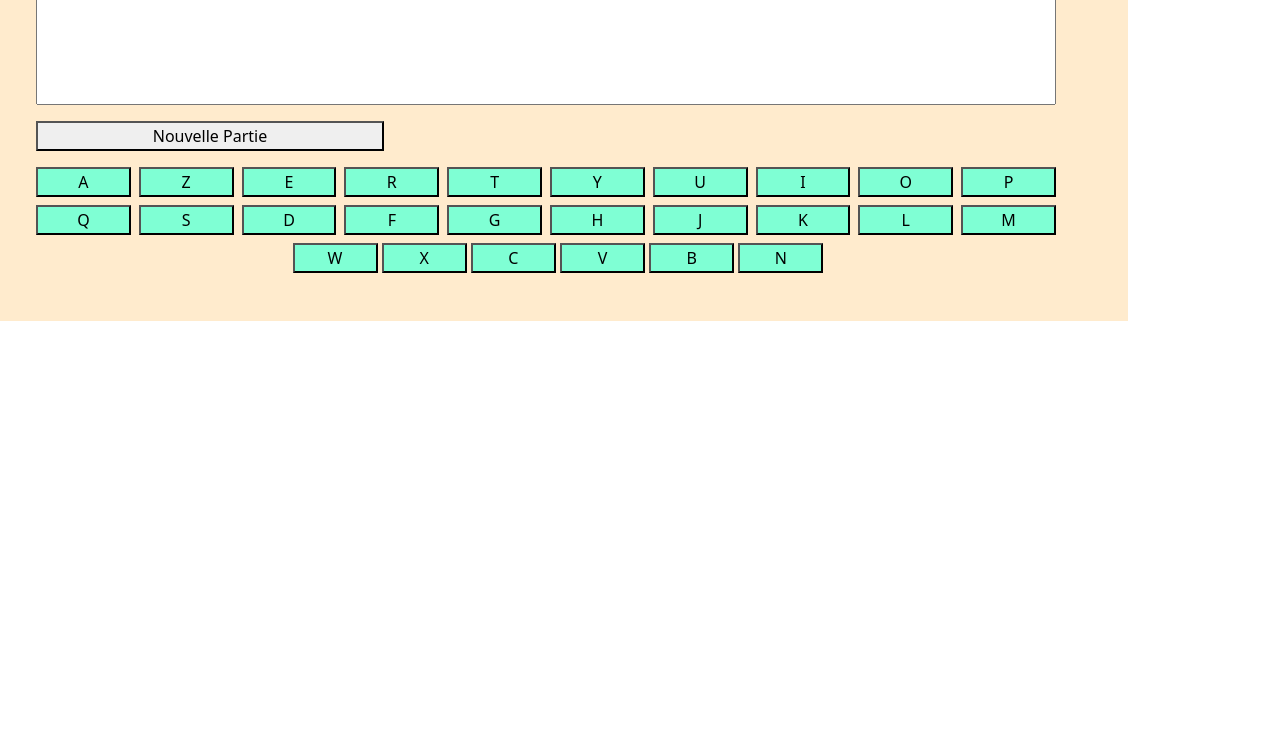
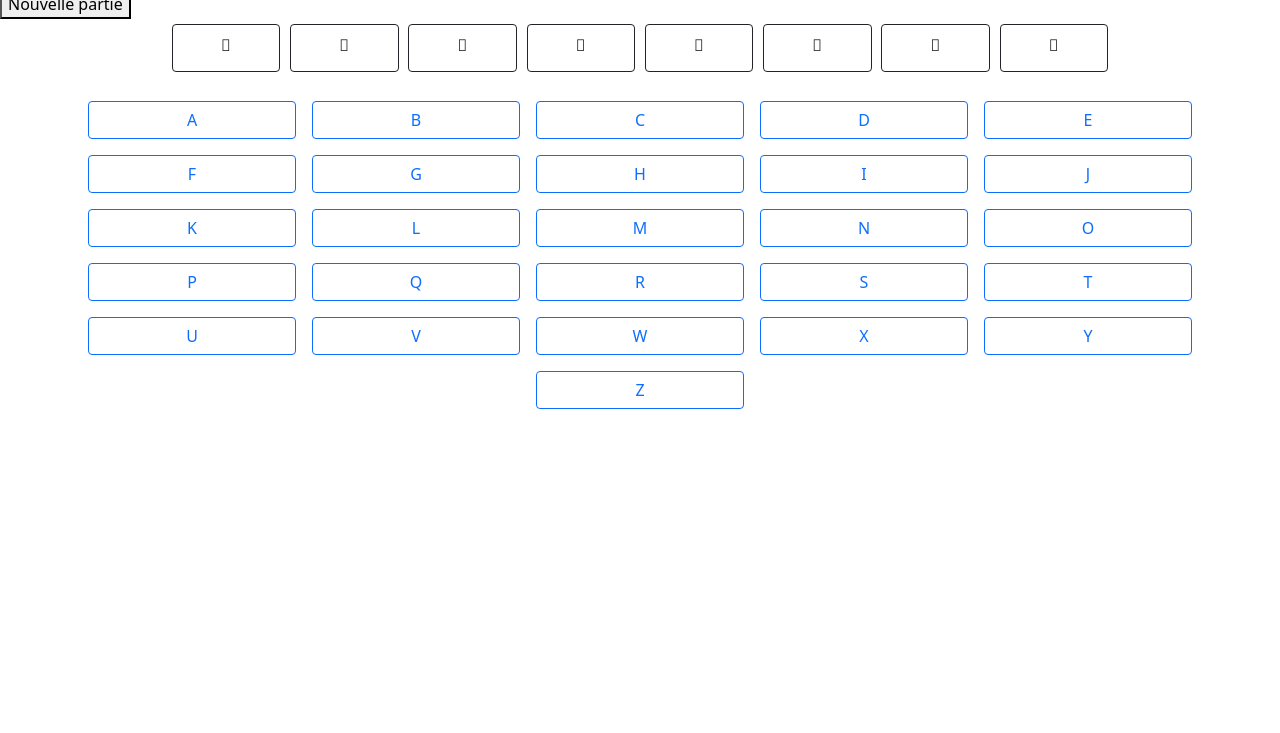
Before and after one commit to LHP7Guillaume/lependu, a plain HTML site: page index.html in a window 1280 px wide. Shown: the part 67-800 px from the top of the page. Drawn offline with nearby package versions, Linux system fonts and the light colour scheme.

Commit message:
java script affichage des mots manquants OK

```diff
--- a/index.html
+++ b/index.html
@@ -16,29 +16,41 @@
 
     <title>Le Pendu</title>
 
-    <div class="text-center">
+</head>
+
+<body>
+
+    <style>
+        .myLetter {
+            height: 3rem;
+            margin: 0.3rem;
+            padding-top: 0.5rem;
+
+        }
+    </style>
+
+
+    <h1>Le Pendu</h1>
+
+
+    <button type="button" id="newGame">Nouvelle partie</button>
+    <div id="petName" class="row justify-content-center ">
 
     </div>
 
-</head>
+    <!-- </div>
+    <div class="row clavier text-center p-5 container">
+    </div> -->
 
-<body class="text-center">
+    <div id="myKeyboard" class="row justify-content-center m-3">
+    </div>
 
 
 
 
 
-    <div class="row clavier text-center p-5 container">
-
-        <div class="text row text-center">
-
-            <input type="text" class="col p-5 text-center" id="affichage">
-
-        </div>
-
-        <button id="newGame" class="mt-3 mb-3 col-4">Nouvelle Partie</button>
-
-        <div class="row text-center toucheclavier gap-2  lg">
+    <!-- ancien html -->
+    <!-- <div class="row text-center toucheclavier gap-2 lg">
 
             <button type="button" id="a" class="col bouton">A</button>
 
@@ -61,6 +73,7 @@
             <button type="button" id="p" class="col bouton">P</button>
         </div>
         <div class="row text-center toucheclavier gap-2 mt-2 lg">
+
             <button type="button" id="q" class="col bouton">Q</button>
 
             <button type="button" id="s" class="col bouton">S</button>
@@ -82,6 +95,7 @@
             <button type="button" id="m" class="col bouton">M</button>
         </div>
         <div class=" text-center toucheclavier mt-2 lg">
+
             <button type="button" id="w" class="col-1 bouton">W</button>
 
             <button type="button" id="x" class="col-1 bouton">X</button>
@@ -95,13 +109,13 @@
             <button type="button" id="n" class="col-1 bouton">N</button>
         </div>
 
-    </div>
+    </div> -->
 
+    <script src="script.js"></script>
 
+    <!-- //ancien java script -->
 
-
-
-    <script>
+    <!-- <script>
         var petsLists = ["dauphin",
             "baleine",
             "poule",
@@ -150,7 +164,7 @@
 
 
 
-    </script>
+    </script> -->
 
 </body>
 
--- /dev/null
+++ b/script.js
@@ -0,0 +1,109 @@
+const alphabet = ["a", "b", "c", "d", "e", "f", "g", "h", "i", "j", "k", "l", "m", "n", "o", "p", "q", "r", "s", "t", "u", "v", "w", "x", "y", "z"];
+const myKeyboard = document.getElementById("myKeyboard");
+const petName = document.getElementById("petName")
+const petList = [
+    "crevette",
+    "pingouin",
+    "ecureuil",
+    "babouin",
+    "galinette",
+    "sanglier"
+];
+// console.log(petList[3])
+let pet = petList[aleaNb(0, petList.length)];
+console.log(pet);
+const arrayPet = pet.split("")
+
+
+arrayPet.forEach((element, index) => {
+
+    let myIndex = index;
+    let myCase = `<div class="border border-dark col-lg-1 col-1 rounded text-center myLetter" id="indexLetter${myIndex}"></div>`
+    petName.innerHTML += myCase;
+});
+
+alphabet.forEach(element => {
+    let myKey = element;
+    myKey = myKey.toUpperCase();
+    let myKeyButton = `<button class="m-2 btn btn-outline-primary col-2 " id="myKey${myKey}">${myKey}</button>`;
+    myKeyboard.innerHTML += myKeyButton;
+});
+
+function aleaNb(min, max) {
+    min = Math.ceil(min);
+    max = Math.floor(max);
+    return Math.floor(Math.random() * (max - min)) + min;
+};
+
+
+
+
+
+
+
+
+
+
+
+
+
+
+
+
+
+
+
+
+
+
+
+
+
+
+
+
+// var petsLists = ["dauphin",
+//     "baleine",
+//     "poule",
+//     "vache",
+//     "mouton",
+//     "cochon",
+//     "tortue",
+//     "canard",
+//     "hippopotame",
+//     "coq"
+// ];
+
+
+// function selectionAleatoire(liste) {
+//     return liste[Math.floor(Math.random() * liste.length)];
+// }
+
+// function position(word, letter) {
+//     console.log(word)
+//     let indexChar = new Array()
+//     arrayLetterWorld = word.split("")
+//     arrayLetterWorld.forEach((element, index) => {
+//         if (letter === element) {
+//             indexChar.push(index)
+//         }
+//     })
+
+//     if (indexChar.length === 0) {
+//         return -1
+//     } else {
+//         return indexChar
+//     }
+// }
+
+// // console.log(selectionAleatoire(petsLists))
+// // console.log(position("mouton", "p"))
+// console.log(position(selectionAleatoire(petsLists), "p"))
+
+// // let display = document.getElementById("affichage")
+// // button.addEventListener("click", function (searchLetter) {
+// //     display.value += searchLetter
+// // })
+
+// const buttonStartGame = document.getElementById("newGame")
+// const letterButton = document.getElementById("letter")
--- a/style.css
+++ b/style.css
@@ -1,5 +1,5 @@
 .toucheclavier {
-
+    border-radius: 10px;
 }
 
 .container {
@@ -10,4 +10,5 @@
 .bouton {
 
     background-color: aquamarine;
+    border-radius: 10px;
 }
```
